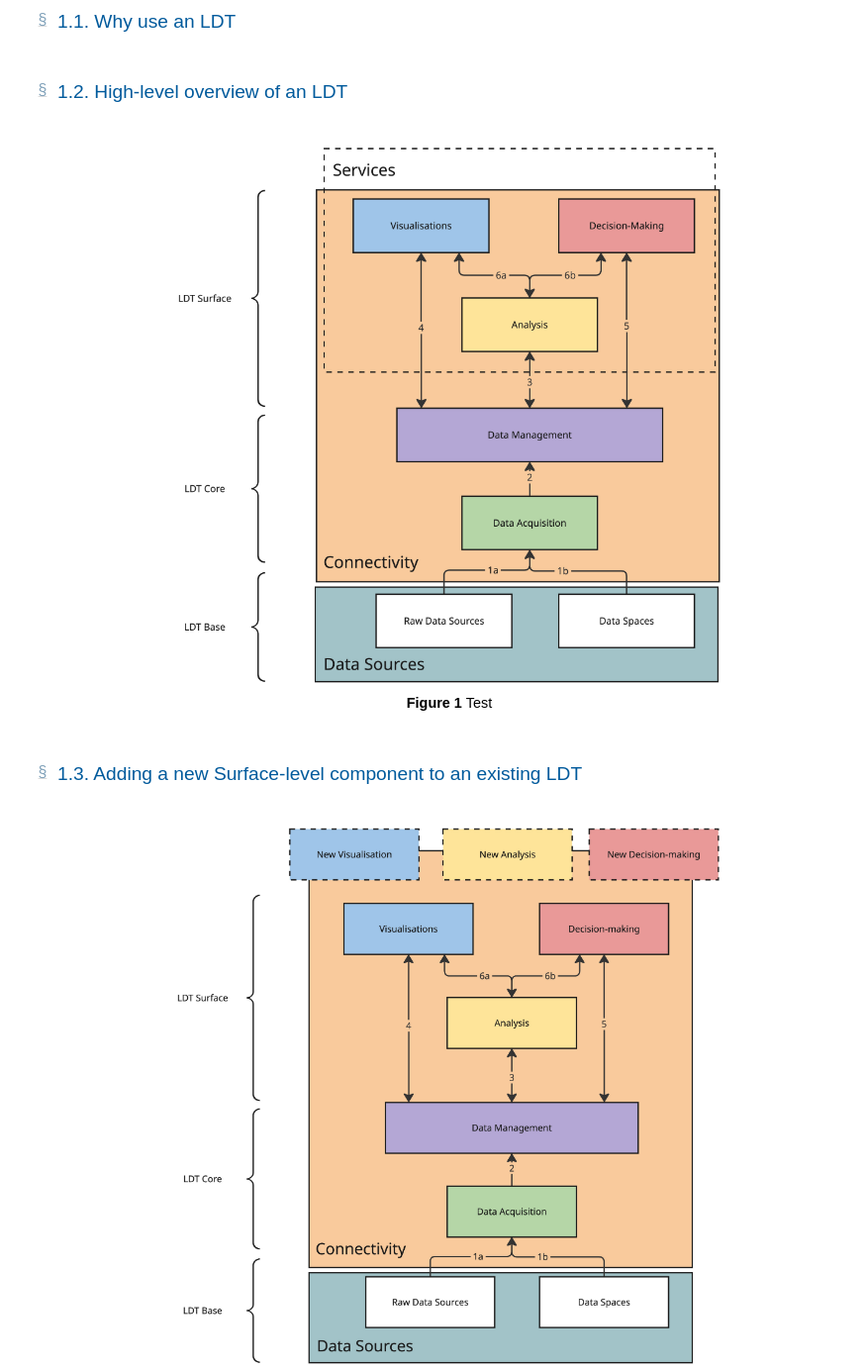
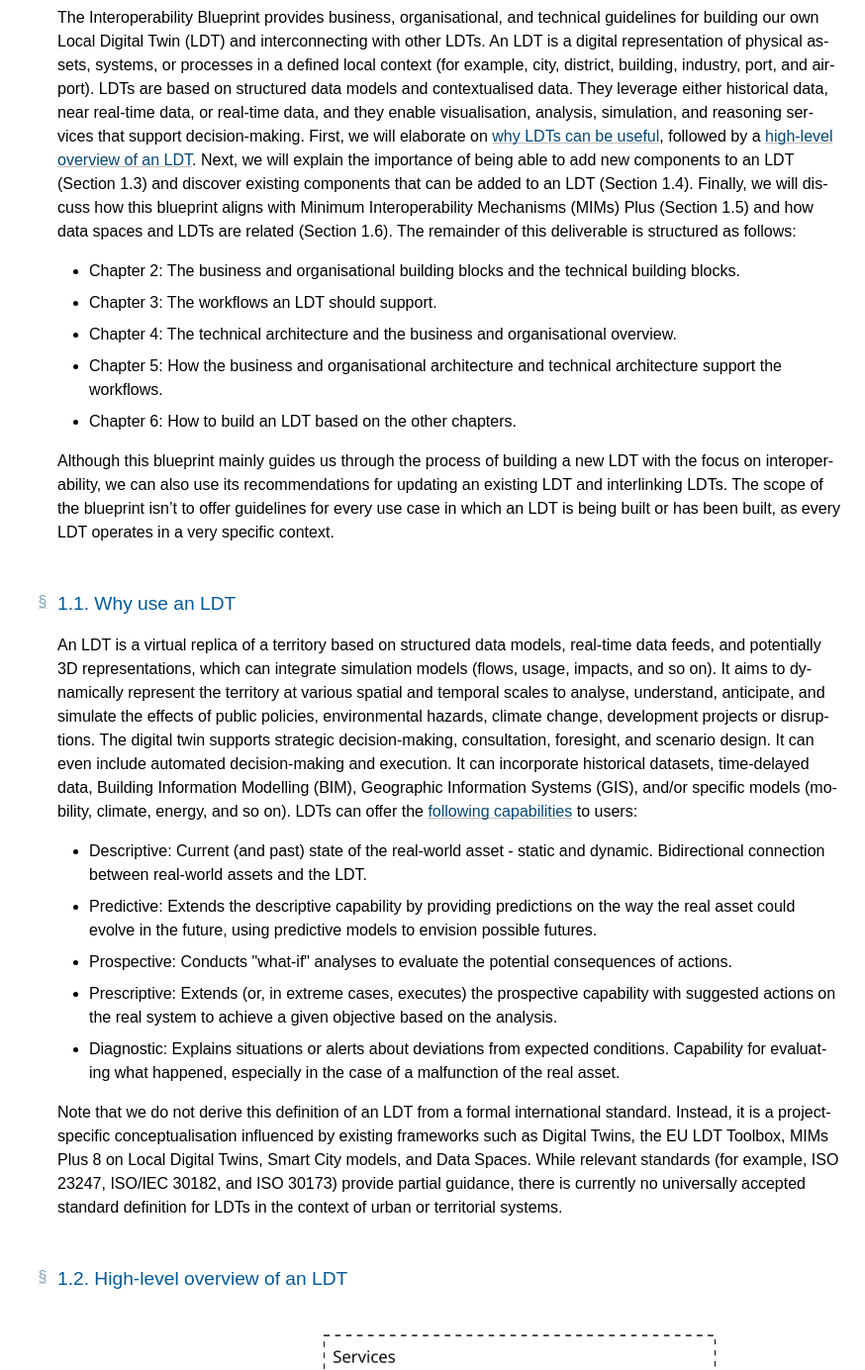
Before and after one commit to ldt4ssc/interoperability-blueprint, a plain HTML site: page dist/index.html in a window 1280 px wide. Shown: the part 806-2190 px from the top of the page at 99% size, without its empty margins (406-1280 px from the left). Drawn offline with Linux system fonts and the light colour scheme.

Commit message:
Update some figures and add 2 section of first chapter

```diff
--- a/dist/index.html
+++ b/dist/index.html
@@ -1490,7 +1490,7 @@ Possible extra rowspan handling
 </style>
   <meta content="Bikeshed version 945dae3, updated Fri Apr 17 02:01:25 2026 +0000" name="generator">
   <link href="_ORCHESTRATOR_CURRENT_BUILD_FULL_LINK_" rel="canonical">
-  <meta content="8b0729d700d7a5f3285681cb9c106faecb954c53" name="revision">
+  <meta content="690b45fe1d2f7041ccce5d690ce8c3a08472bff8" name="revision">
   <link href="css/style.css" rel="stylesheet">
 <style>/* Boilerplate: style-autolinks */
 .css.css, .property.property, .descriptor.descriptor {
@@ -1787,7 +1787,7 @@ dfn > a.self-link::before      { content: "#"; }
 </p>
    <h1 class="no-ref p-name" id="title">LDT Interoperability Blueprint</h1>
    <h2 class="heading no-num no-ref no-toc settled" id="profile-and-date"><span class="content">Living Document,
-    <time class="dt-updated" datetime="2026-04-24">24 April 2026</time></span></h2>
+    <time class="dt-updated" datetime="2026-04-30">30 April 2026</time></span></h2>
    <div data-fill-with="spec-metadata">
     <dl>
      <dt>This version:
@@ -1894,7 +1894,73 @@ dfn > a.self-link::before      { content: "#"; }
   </nav>
   <main>
    <h2 class="heading settled" data-level="1" id="introduction"><span class="secno">1. </span><span class="content">Introduction</span><a class="self-link" href="#introduction"></a></h2>
+   <p>The Interoperability Blueprint provides business, organisational, and technical guidelines for
+building our own Local Digital Twin (LDT) and interconnecting with other LDTs.
+An LDT is a digital representation of physical assets, systems, or processes in a defined local context
+(for example, city, district, building, industry, port, and airport).
+LDTs are based on structured data models and contextualised data.
+They leverage either historical data, near real-time data, or real-time data, and
+they enable visualisation, analysis, simulation, and reasoning services
+that support decision-making.
+First, we will elaborate on <a href="#why-use-an-ldt">why LDTs can be useful</a>,
+followed by a <a href="#high-level-overview-ldt">high-level overview of an LDT</a>.
+Next, we will explain the importance of being able to add new components to an LDT (Section 1.3) and
+discover existing components that can be added to an LDT (Section 1.4).
+Finally, we will discuss how this blueprint aligns with Minimum Interoperability Mechanisms (MIMs) Plus (Section 1.5)
+and how data spaces and LDTs are related (Section 1.6).
+The remainder of this deliverable is structured as follows:</p>
+   <ul>
+    <li data-md>
+     <p>Chapter 2: The business and organisational building blocks and the technical building blocks.</p>
+    <li data-md>
+     <p>Chapter 3: The workflows an LDT should support.</p>
+    <li data-md>
+     <p>Chapter 4: The technical architecture and the business and organisational overview.</p>
+    <li data-md>
+     <p>Chapter 5: How the business and organisational architecture and technical architecture support the workflows.</p>
+    <li data-md>
+     <p>Chapter 6: How to build an LDT based on the other chapters.</p>
+   </ul>
+   <p>Although this blueprint mainly guides us through the process of building a new LDT with the focus on interoperability,
+we can also use its recommendations for updating an existing LDT and interlinking LDTs.
+The scope of the blueprint isn’t to offer guidelines for every use case in
+which an LDT is being built or has been built, as every LDT operates in a very specific context.</p>
    <h3 class="heading settled" data-level="1.1" id="why-use-an-ldt"><span class="secno">1.1. </span><span class="content">Why use an LDT</span><a class="self-link" href="#why-use-an-ldt"></a></h3>
+   <p>An LDT is a virtual replica of a territory based on structured data models, real-time data
+feeds, and potentially 3D representations,
+which can integrate simulation models (flows, usage, impacts, and so on).
+It aims to dynamically represent the territory at various spatial
+and temporal scales to analyse, understand, anticipate, and simulate the effects of public
+policies, environmental hazards, climate change, development projects or disruptions.
+The digital twin supports strategic decision-making, consultation, foresight, and scenario design.
+It can even include automated decision-making and execution.
+It can incorporate historical datasets, time-delayed data, Building Information Modelling (BIM),
+Geographic Information Systems (GIS), and/or specific models (mobility, climate, energy, and so on).
+LDTs can offer
+the <a href="https://www.etsi.org/deliver/etsi_gr/CIM/001_099/017/01.01.01_60/gr_CIM017v010101p.pdf">following capabilities</a>
+to users:</p>
+   <ul>
+    <li data-md>
+     <p>Descriptive: Current (and past) state of the real-world asset - static and dynamic.
+Bidirectional connection between real-world assets and the LDT.</p>
+    <li data-md>
+     <p>Predictive: Extends the descriptive capability by providing predictions on the way the real asset could evolve
+in the future, using predictive models to envision possible futures.</p>
+    <li data-md>
+     <p>Prospective: Conducts "what-if" analyses to evaluate the potential consequences of actions.</p>
+    <li data-md>
+     <p>Prescriptive: Extends (or, in extreme cases, executes) the prospective capability with suggested actions on
+the real system to achieve a given objective based on the analysis.</p>
+    <li data-md>
+     <p>Diagnostic: Explains situations or alerts about deviations from expected conditions.
+Capability for evaluating what happened, especially in the case of a malfunction of the real asset.</p>
+   </ul>
+   <p>Note that we do not derive this definition of an LDT from a formal international standard.
+Instead, it is a project-specific conceptualisation influenced by existing frameworks such as
+Digital Twins, the EU LDT Toolbox, MIMs Plus 8 on Local Digital Twins, Smart City models,
+and Data Spaces. While relevant standards (for example, ISO 23247, ISO/IEC 30182, and
+ISO 30173) provide partial guidance, there is currently no universally accepted standard
+definition for LDTs in the context of urban or territorial systems.</p>
    <h3 class="heading settled" data-level="1.2" id="high-level-overview-ldt"><span class="secno">1.2. </span><span class="content">High-level overview of an LDT</span><a class="self-link" href="#high-level-overview-ldt"></a></h3>
    <figure id="fig-high-level-ldt">
 
@@ -1947,14 +2013,14 @@ dfn > a.self-link::before      { content: "#"; }
    <h3 class="heading settled" data-level="4.2" id="technical-architecture"><span class="secno">4.2. </span><span class="content">Technical architecture</span><a class="self-link" href="#technical-architecture"></a></h3>
    <figure>
 
-<img alt="TO-DO" height="3967" src="img/architecture-everything.jpg" width="3800">
+<img alt="TO-DO" height="3859" src="img/architecture-everything.jpg" width="3942">
 
     <figcaption>Test</figcaption>
    </figure>
    <h4 class="heading settled" data-level="4.2.1" id="support-different-data-models"><span class="secno">4.2.1. </span><span class="content">Support different data models</span><a class="self-link" href="#support-different-data-models"></a></h4>
    <figure>
 
-<img alt="TO-DO" height="2162" id="focus-on-data-models" src="img/focus-on-data-models.jpg" width="6496">
+<img alt="TO-DO" height="2165" id="focus-on-data-models" src="img/focus-on-data-models.jpg" width="6529">
 
     <figcaption>Test</figcaption>
    </figure>
@@ -1968,7 +2034,7 @@ dfn > a.self-link::before      { content: "#"; }
    <h4 class="heading settled" data-level="4.2.3" id="support-different-data"><span class="secno">4.2.3. </span><span class="content">Support for the usage of data from different LDTs</span><a class="self-link" href="#support-different-data"></a></h4>
    <figure>
 
-<img alt="TO-DO" height="3268" id="focus-on-sharing-data-between-ldts" src="img/focus-on-sharing-data-between-ldts.jpg" width="4423">
+<img alt="TO-DO" height="3272" id="focus-on-sharing-data-between-ldts" src="img/focus-on-sharing-data-between-ldts.jpg" width="4417">
 
     <figcaption>Test</figcaption>
    </figure>
```
Also changed, not shown: dist/img/architecture-everything.jpg, dist/img/focus-on-data-models.jpg, dist/img/focus-on-sharing-data-between-ldts.jpg, 4 other files.
